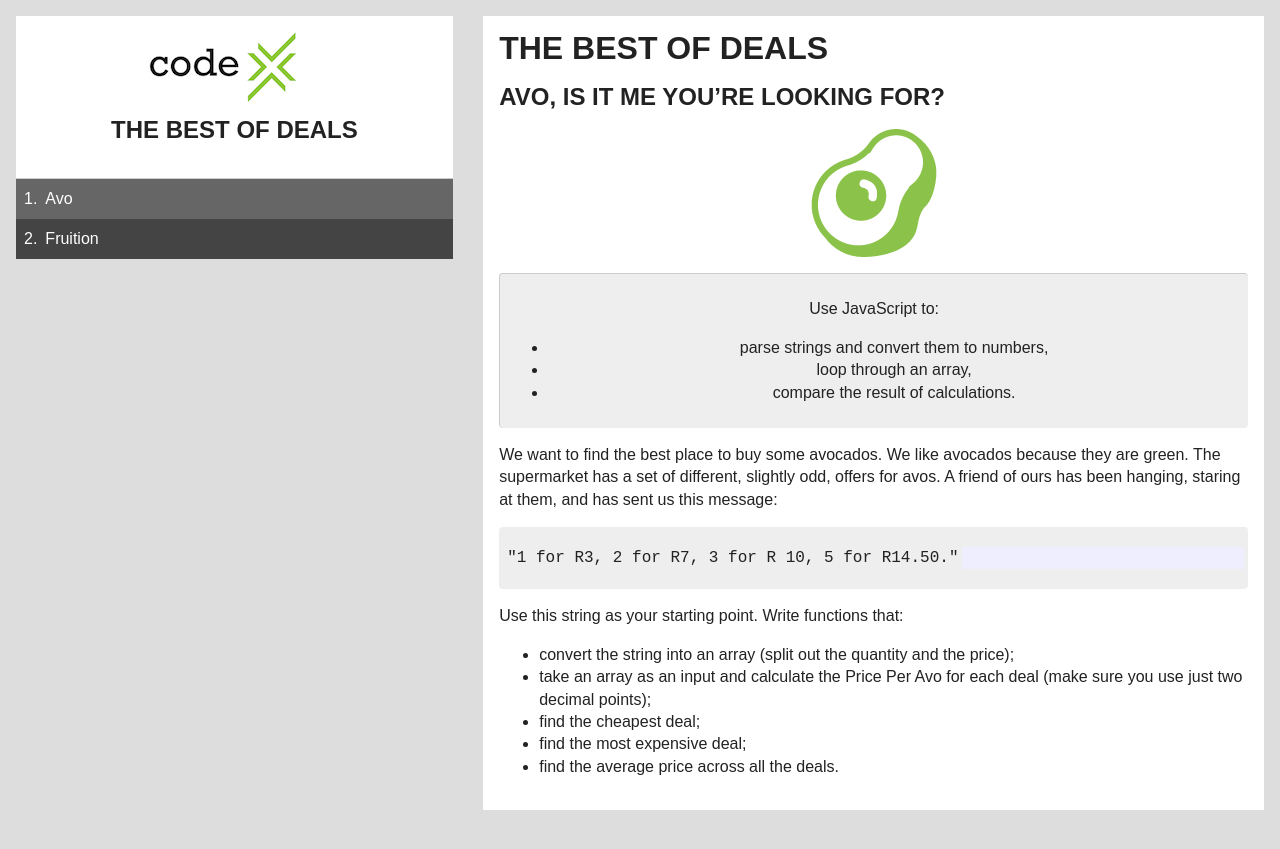
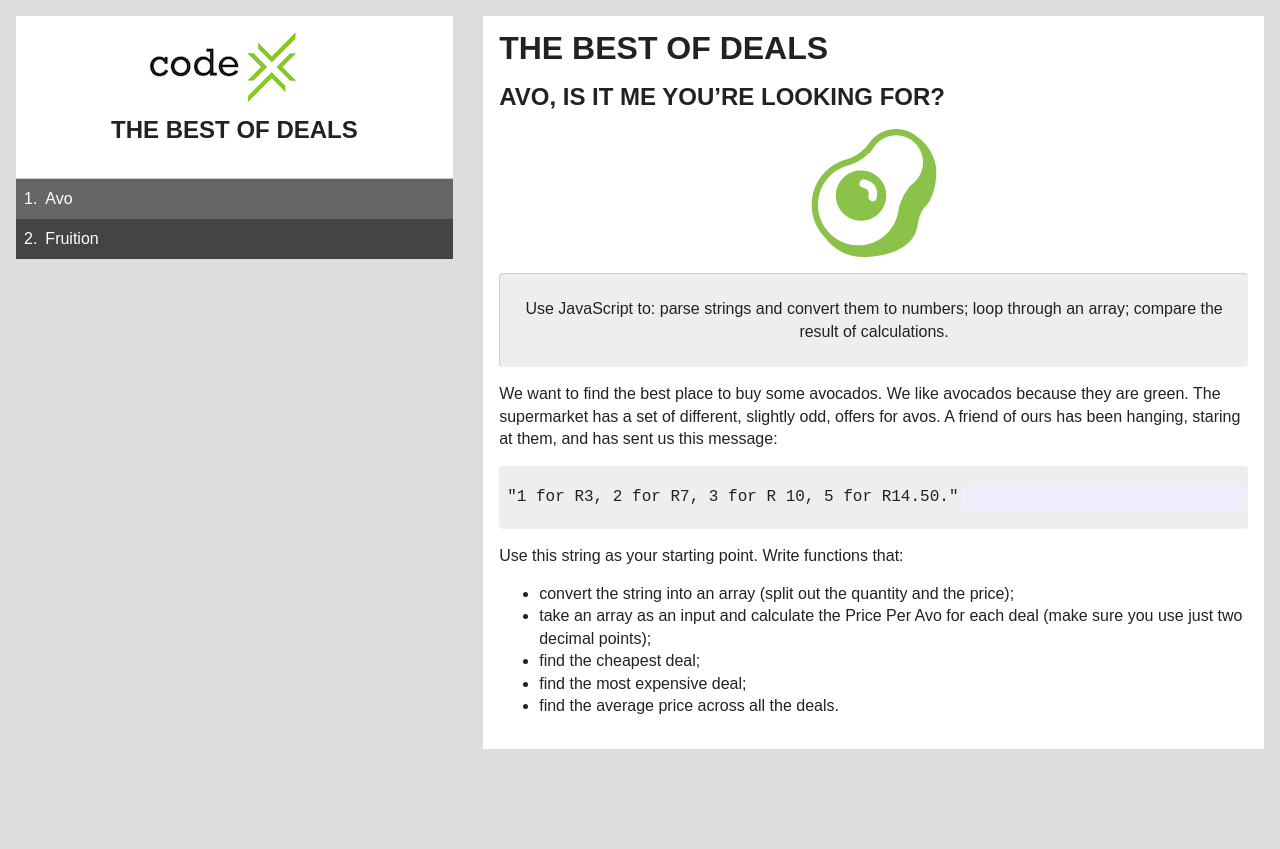
Before and after one commit to mnyeks/BestDealKata, a Jekyll site: the page built from index.md, in a window 1280 px wide. Shown: the top 849 px of the page. Built offline with Jekyll 4.4.1, drawn with Linux system fonts in a browser that asks for light colours.

Commit message:
Tidy up intro blockquote

```diff
--- a/index.md
+++ b/index.md
@@ -8,10 +8,7 @@ layout: default
 
 ![](./img/avo.png)
 
-> Use JavaScript to:
-* parse strings and convert them to numbers,
-* loop through an array,
-* compare the result of calculations.
+> Use JavaScript to: parse strings and convert them to numbers; loop through an array; compare the result of calculations.
 
 We want to find the best place to buy some avocados. We like avocados because they are green. The supermarket has a set of different, slightly odd, offers for avos. A friend of ours has been hanging, staring at them, and has sent us this message:
 
```
Also changed, not shown: fruition.md (+1 -4 lines).
